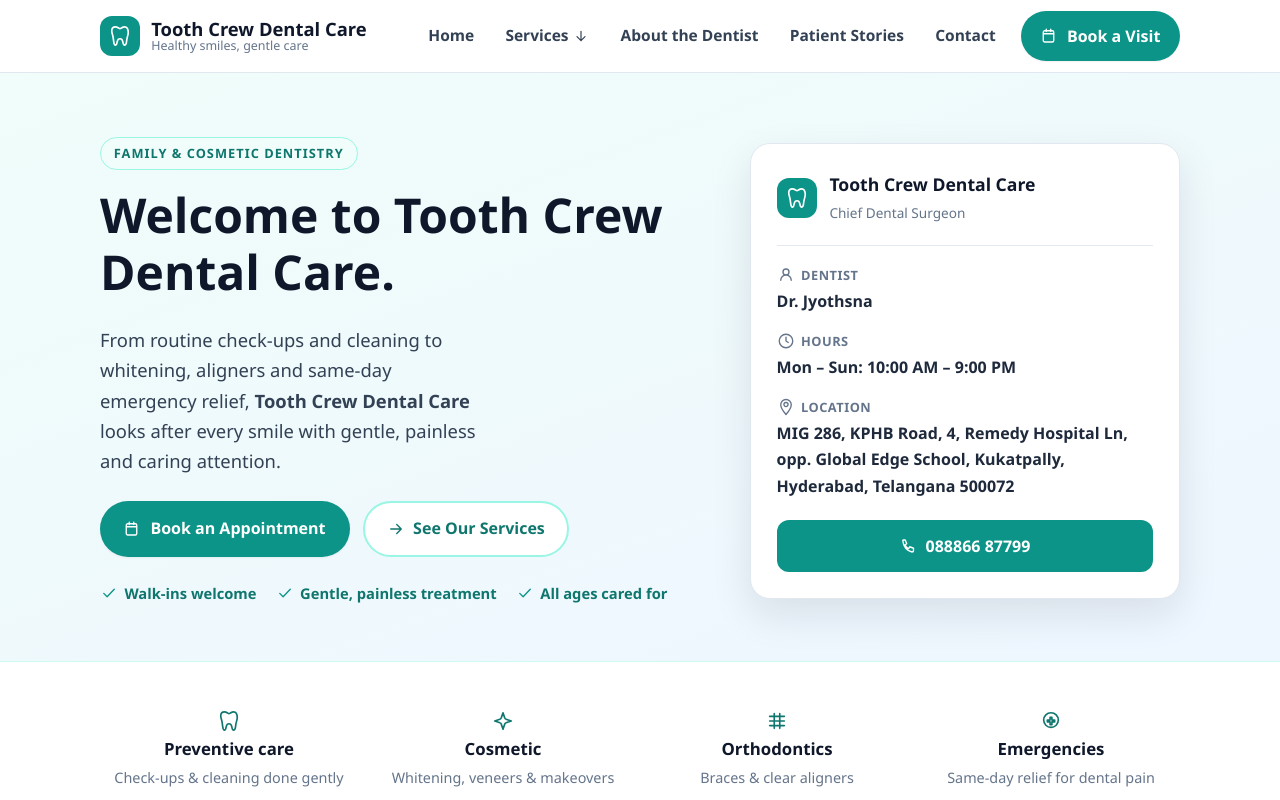
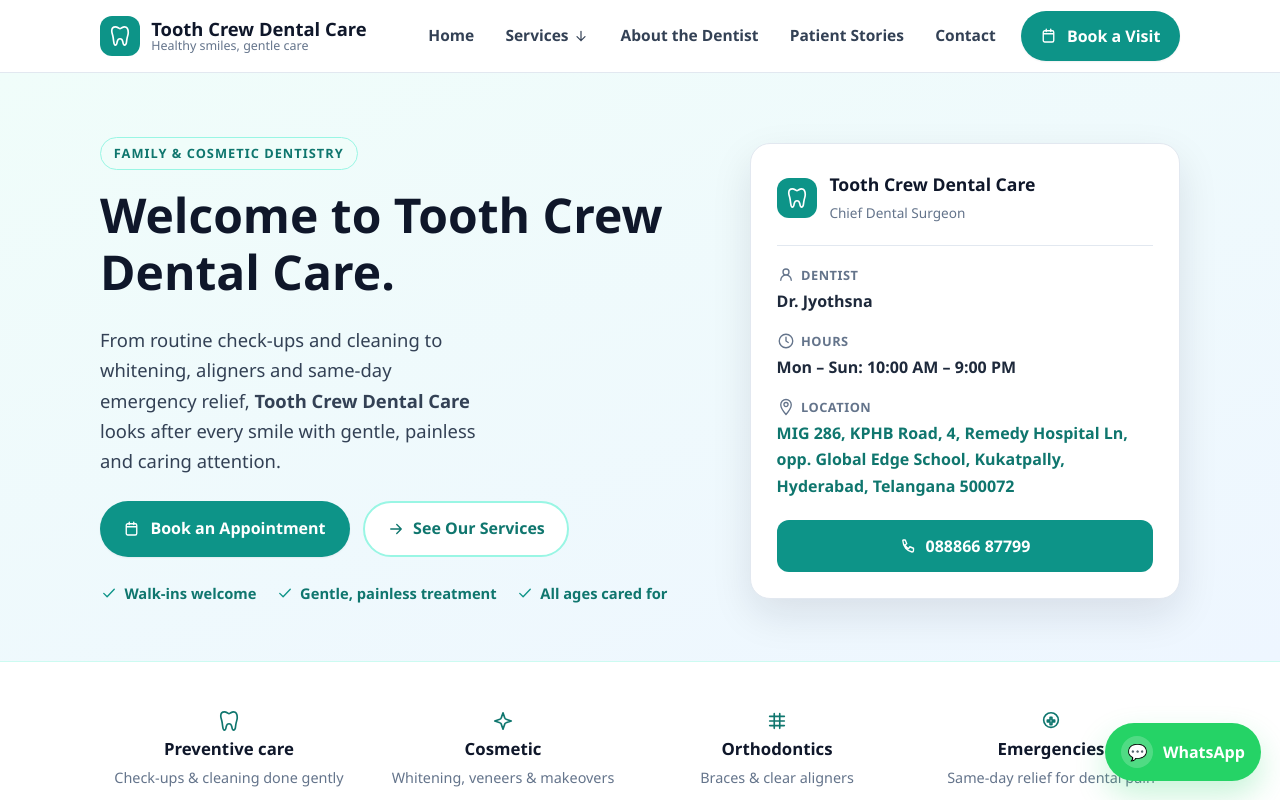
Before and after one commit to deepjsr/royal-clinic, a React (Create React App) app: page / in a window 1280 px wide. Shown: the top 800 px of the page. Built offline with nearby package versions, Linux system fonts and the light colour scheme.

Commit message:
feat:-Make the address open Google Maps when clicked.
Add a floating WhatsApp button

```diff
--- a/src/App.css
+++ b/src/App.css
@@ -286,7 +286,7 @@
   text-align: center;
 }
 
-.trust-grid > div {
+.trust-grid>div {
   display: flex;
   flex-direction: column;
   align-items: center;
@@ -774,6 +774,42 @@
   font-size: 1.05rem;
 }
 
+/* ---------- Floating WhatsApp ---------- */
+.floating-whatsapp {
+  position: fixed;
+  right: 1.2rem;
+  bottom: 1.2rem;
+  z-index: 60;
+  display: inline-flex;
+  align-items: center;
+  gap: 0.6rem;
+  padding: 0.8rem 1rem;
+  border-radius: 999px;
+  background: #25d366;
+  color: #fff;
+  font-weight: 700;
+  box-shadow: 0 14px 30px rgba(37, 211, 102, 0.25);
+  transition: transform 0.2s ease, box-shadow 0.2s ease;
+}
+
+.floating-whatsapp:hover {
+  color: #fff;
+  text-decoration: none;
+  transform: translateY(-2px);
+  box-shadow: 0 18px 36px rgba(37, 211, 102, 0.3);
+}
+
+.floating-whatsapp__icon {
+  display: inline-flex;
+  align-items: center;
+  justify-content: center;
+  width: 2rem;
+  height: 2rem;
+  border-radius: 50%;
+  background: rgba(255, 255, 255, 0.2);
+  font-size: 1rem;
+}
+
 /* ---------- Footer ---------- */
 .site-footer {
   background: var(--ink-900);
@@ -864,6 +900,7 @@
 
 /* ---------- Responsive ---------- */
 @media (max-width: 900px) {
+
   .hero-grid,
   .two-col,
   .contact-grid,
@@ -871,9 +908,11 @@
     grid-template-columns: 1fr;
     gap: 2rem;
   }
+
   .trust-grid {
     grid-template-columns: repeat(2, 1fr);
   }
+
   .approach-card {
     order: -1;
   }
@@ -883,6 +922,7 @@
   .nav-toggle {
     display: inline-flex;
   }
+
   nav {
     position: absolute;
     top: 72px;
@@ -895,20 +935,24 @@
     overflow: hidden;
     transition: max-height 0.25s ease;
   }
+
   nav.open {
     max-height: 480px;
     overflow: auto;
   }
+
   .nav-list {
     flex-direction: column;
     align-items: stretch;
     gap: 0;
     padding: 0.5rem;
   }
+
   .nav-link {
     width: 100%;
     justify-content: space-between;
   }
+
   .submenu {
     position: static;
     opacity: 1;
@@ -921,9 +965,11 @@
     padding-left: 1rem;
     display: none;
   }
+
   .has-sub.active .submenu {
     display: block;
   }
+
   .nav-cta {
     margin: 0.5rem;
   }
@@ -933,8 +979,15 @@
   .trust-grid {
     grid-template-columns: 1fr;
   }
+
   .service-block,
   .service-block.reverse {
     flex-direction: column;
   }
+
+  .floating-whatsapp {
+    right: 0.8rem;
+    bottom: 0.8rem;
+    padding: 0.7rem 0.9rem;
+  }
 }
--- a/src/App.js
+++ b/src/App.js
@@ -14,6 +14,7 @@ import EmergencyCare from './pages/EmergencyCare';
 import Testimonials from './pages/Testimonials';
 import Contact from './pages/Contact';
 import NotFound from './pages/NotFound';
+import { clinic } from './data/site';
 
 export default function App() {
   return (
@@ -39,6 +40,16 @@ export default function App() {
         </Routes>
       </main>
       <Footer />
+      <a
+        className="floating-whatsapp"
+        href={`https://wa.me/${clinic.whatsapp}`}
+        target="_blank"
+        rel="noreferrer"
+        aria-label={`Chat on WhatsApp with ${clinic.name}`}
+      >
+        <span className="floating-whatsapp__icon">💬</span>
+        <span className="floating-whatsapp__text">WhatsApp</span>
+      </a>
     </>
   );
 }
--- a/src/components/Footer.js
+++ b/src/components/Footer.js
@@ -35,7 +35,10 @@ export default function Footer() {
           <h4>Visit & Contact</h4>
           <ul className="footer-contact">
             <li>
-              <Icon name="map" size={18} /> {clinic.address}
+              <Icon name="map" size={18} />{' '}
+              <a href={clinic.mapsUrl} target="_blank" rel="noreferrer">
+                {clinic.address}
+              </a>
             </li>
             <li>
               <Icon name="phone" size={18} />{' '}
--- a/src/data/site.js
+++ b/src/data/site.js
@@ -7,6 +7,12 @@ export const clinic = {
   email: 'hello@toothcrew.example',
   address:
     'MIG 286, KPHB Road, 4, Remedy Hospital Ln, opp. Global Edge School, Kukatpally, Hyderabad, Telangana 500072',
+  mapsUrl:
+    'https://www.google.com/maps/search/?api=1&query=' +
+    encodeURIComponent(
+      'MIG 286, KPHB Road, 4, Remedy Hospital Ln, opp. Global Edge School, Kukatpally, Hyderabad, Telangana 500072'
+    ),
+  whatsapp: '918886687799',
   hours: 'Mon – Sun: 10:00 AM – 9:00 PM',
   emergency: 'For severe facial swelling, uncontrolled bleeding or trauma, call your local emergency number immediately.',
 };
--- a/src/pages/Contact.js
+++ b/src/pages/Contact.js
@@ -59,7 +59,9 @@ export default function Contact() {
                 </span>
                 <div>
                   <strong>Visit</strong>
-                  <span>{clinic.address}</span>
+                  <a href={clinic.mapsUrl} target="_blank" rel="noreferrer">
+                    {clinic.address}
+                  </a>
                 </div>
               </li>
               <li>
--- a/src/pages/Home.js
+++ b/src/pages/Home.js
@@ -71,7 +71,11 @@ export default function Home() {
                 <dt>
                   <Icon name="map" size={18} /> Location
                 </dt>
-                <dd>{clinic.address}</dd>
+                <dd>
+                  <a href={clinic.mapsUrl} target="_blank" rel="noreferrer">
+                    {clinic.address}
+                  </a>
+                </dd>
               </div>
             </dl>
             <a
```
